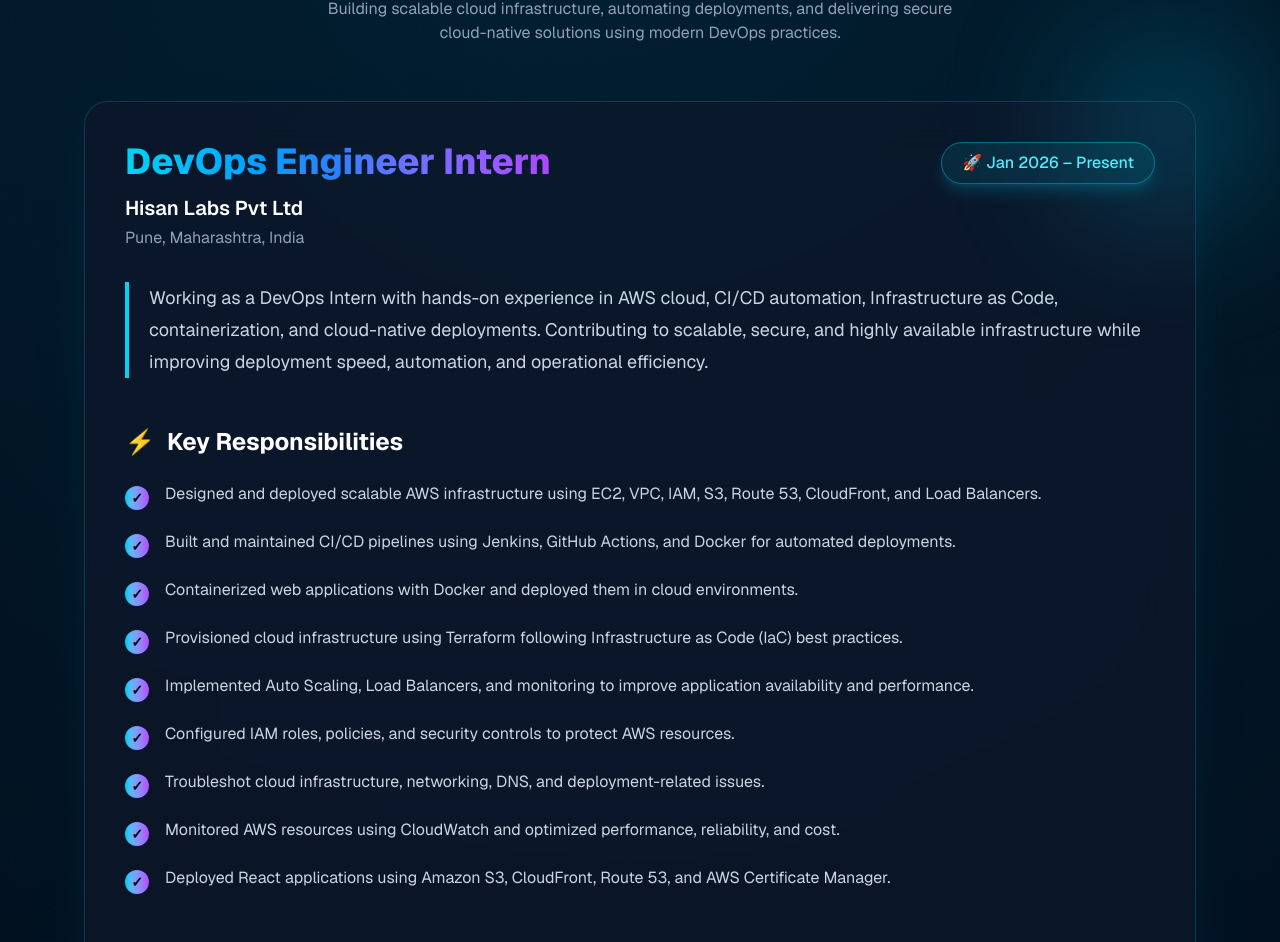
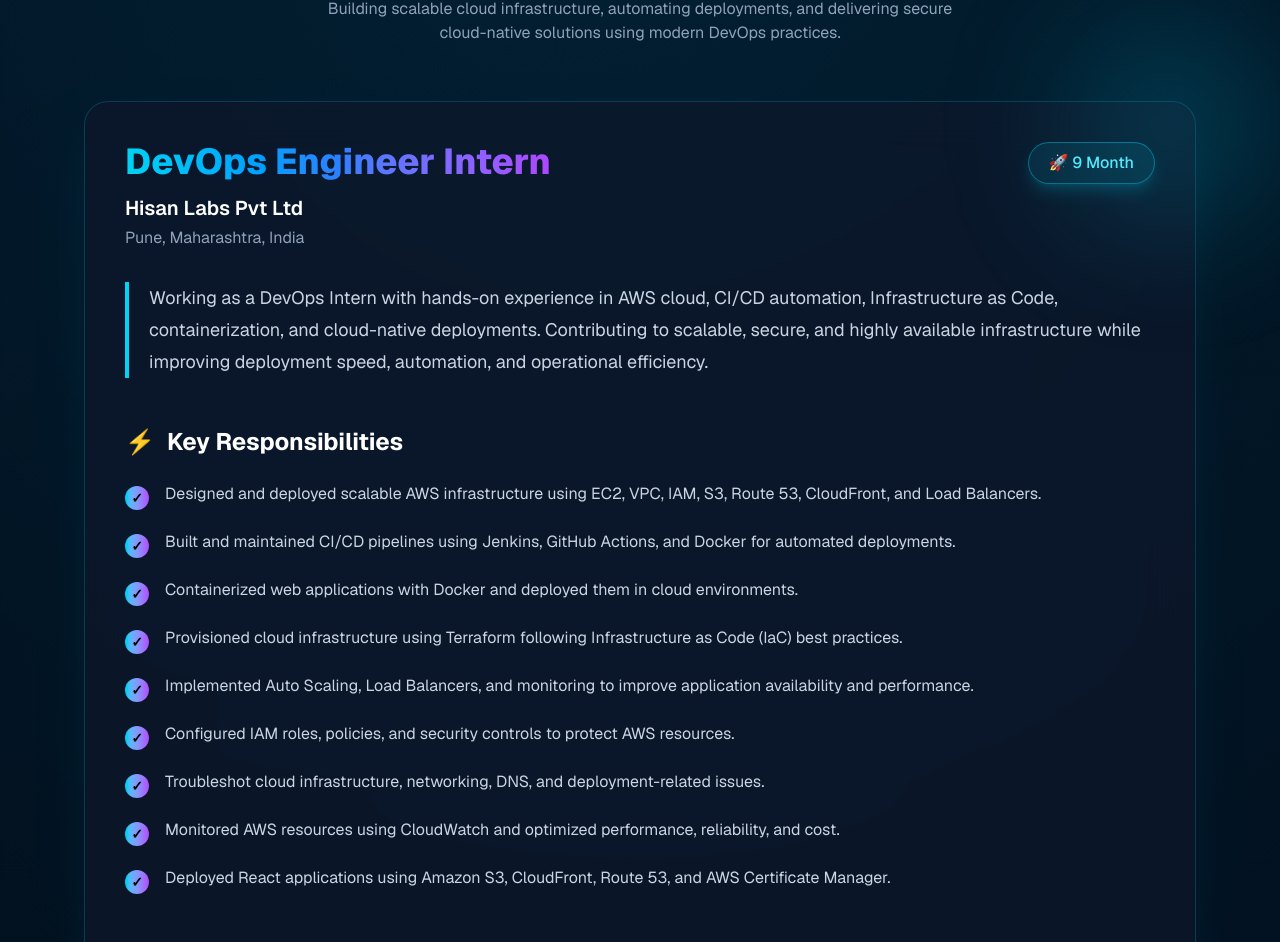
Before and after one commit to atharvdange70-maker/portfolio-website, a Next.js app: page / in a window 1280 px wide. Shown: the part 4476-5418 px from the top of the page. Built offline with nearby package versions, Linux system fonts and the light colour scheme.

Commit message:
modified:   package.json

```diff
--- a/components/Experience.tsx
+++ b/components/Experience.tsx
@@ -129,7 +129,7 @@
               shadow-lg shadow-cyan-500/20
               "
               >
-                🚀 Jan 2026 – Present
+                🚀 9 Month
               </span>
 
             </div>
```
